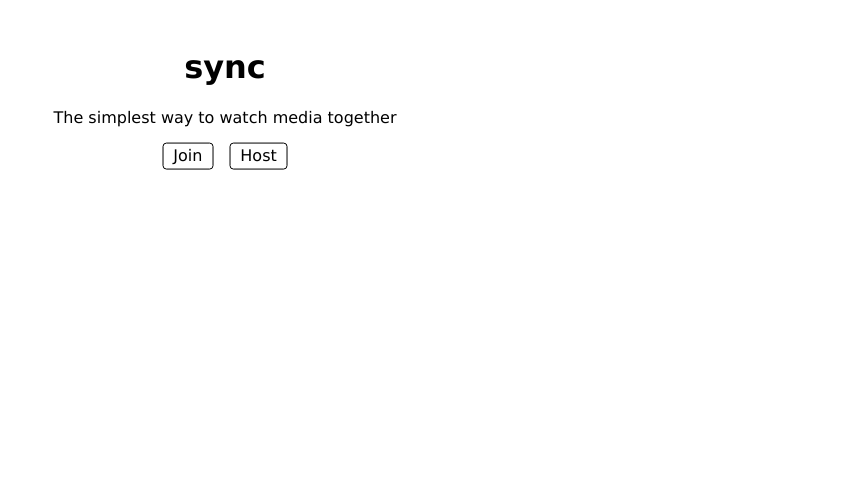
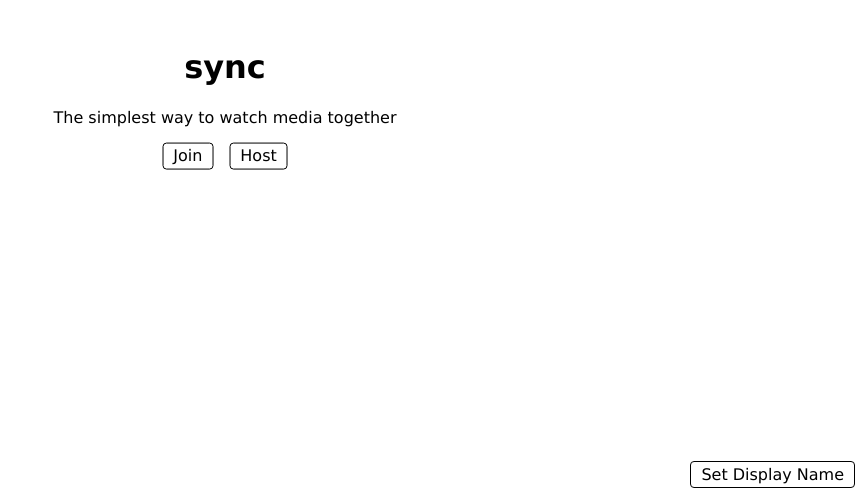
Before and after one commit to ajchili/sync, a React (Create React App) app: page / in a window 1280 px wide. Shown: the part 302-800 px from the top of the page, without its empty margins (415-1280 px from the left). Built offline with nearby package versions, Linux system fonts and the light colour scheme.

Commit message:
Added display name support in front end

```diff
--- a/src/pages/Home.tsx
+++ b/src/pages/Home.tsx
@@ -61,9 +61,17 @@ class Home extends Component<any, any> {
     }
   };
 
+  _setDisplayName = async () => {
+    let displayName: string | null = await Swal.showInput("New Display Name");
+    if (displayName && displayName.trim().length) {
+      window.localStorage.setItem("displayName", displayName.trim());
+    }
+  };
+
   render() {
     const { web } = this.state;
     return (
+      <div className="full">
         <div className="centered">
           <h1>sync</h1>
           <p>The simplest way to watch media together</p>
@@ -83,6 +91,12 @@ class Home extends Component<any, any> {
             )}
           </div>
         </div>
+        <Button
+          title="Set Display Name"
+          style={{ position: "absolute", bottom: 10, right: 10 }}
+          onClick={this._setDisplayName}
+        />
+      </div>
     );
   }
 }
--- a/src/pages/Room.tsx
+++ b/src/pages/Room.tsx
@@ -140,6 +140,11 @@ class Room extends Component<any, State> {
     if (isHost) {
       this.socket.emit("authenticate", { bearer: Communicator.Bearer() });
     }
+    if (!!window.localStorage.getItem("displayName")) {
+      this.socket.emit("displayName", {
+        displayName: window.localStorage.getItem("displayName")
+      });
+    }
   };
 
   _setupVideoElement = (video: HTMLVideoElement) => {
```
Lines whose indentation alone changed are shown as unchanged.
